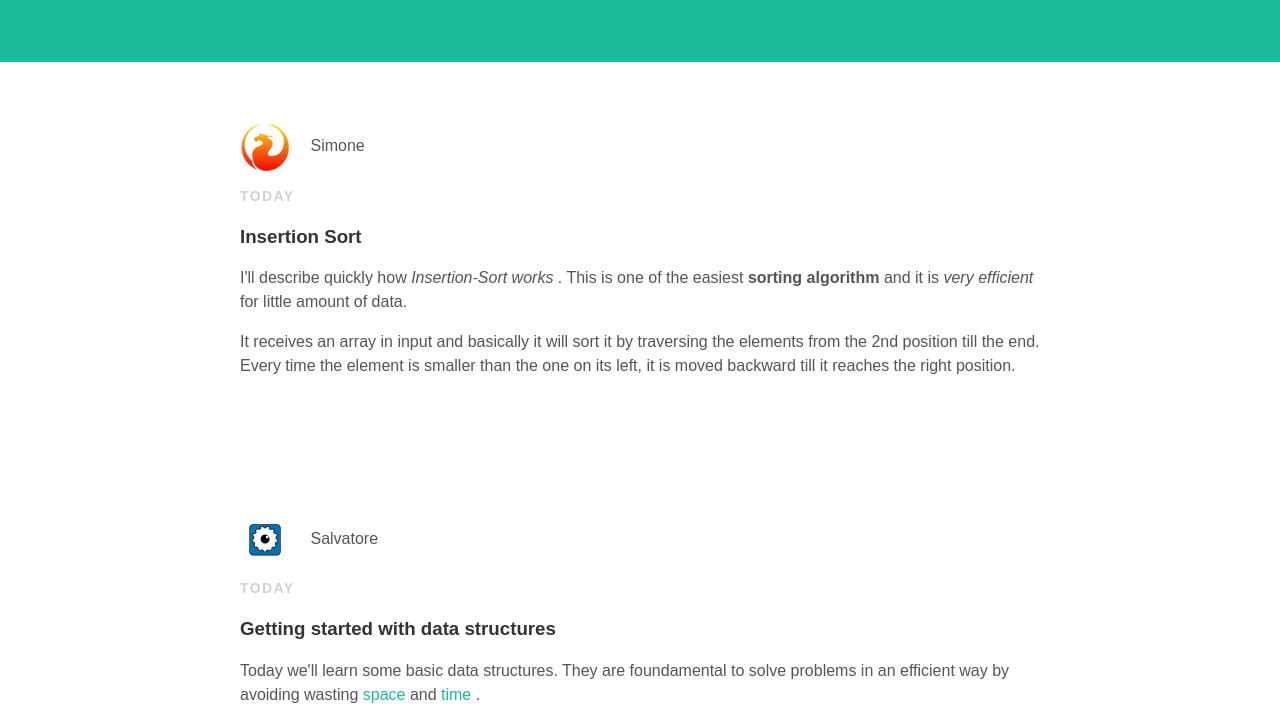
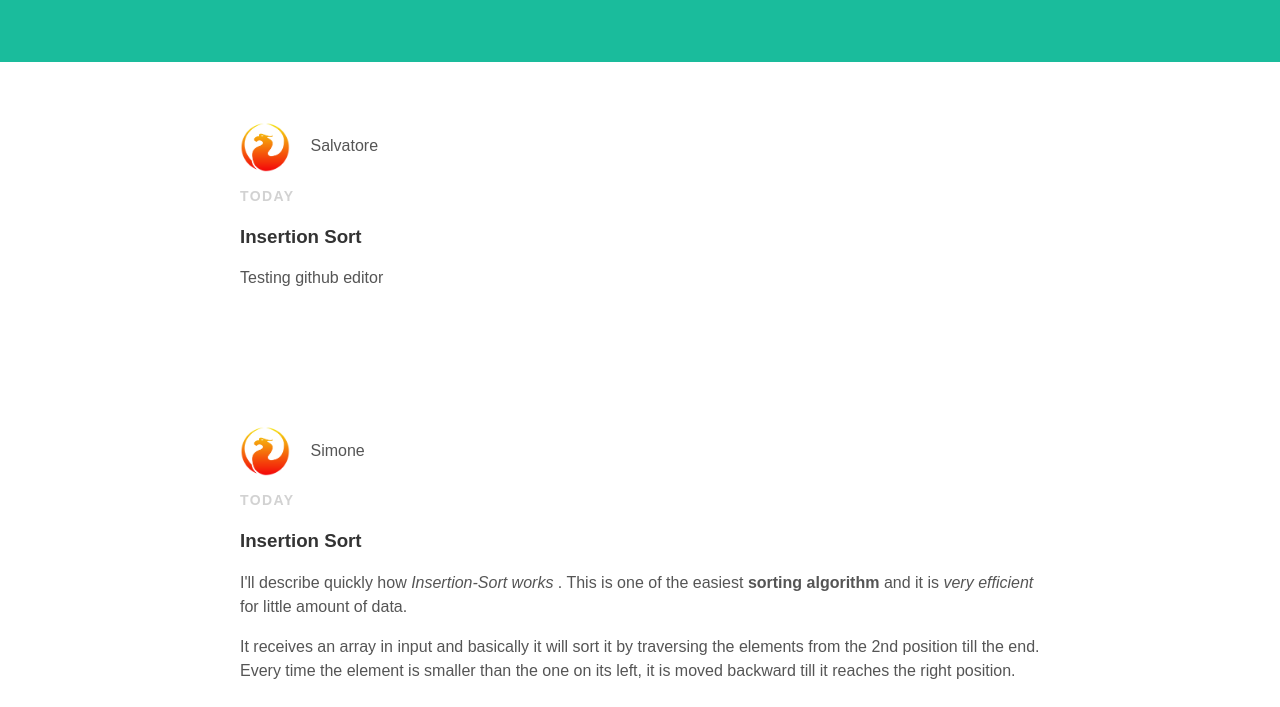
Before and after one commit to Salvatore-tech/Website_demo, a plain HTML site: page index.html in a window 1280 px wide. Shown: the part 88-795 px from the top of the page. Drawn offline with Linux system fonts and the light colour scheme.

Commit message:
Update index.html

```diff
--- a/index.html
+++ b/index.html
@@ -19,6 +19,22 @@
 
 
     <div id="content">
+
+      <div class="container">
+        <div class="post">
+          <div class="post-author">
+            <img src="guest.png">
+            <span id="author"> Salvatore </span>
+        </div>
+        <p class="post-date"> Today </p>
+        <h3 class="post-title"> Insertion Sort </h3>
+        <div class="post-content">
+          <p> Testing github editor <br>
+          </div>
+        </div>
+      </div>
+
+
 
       <div class="container">
         <div class="post">
```
